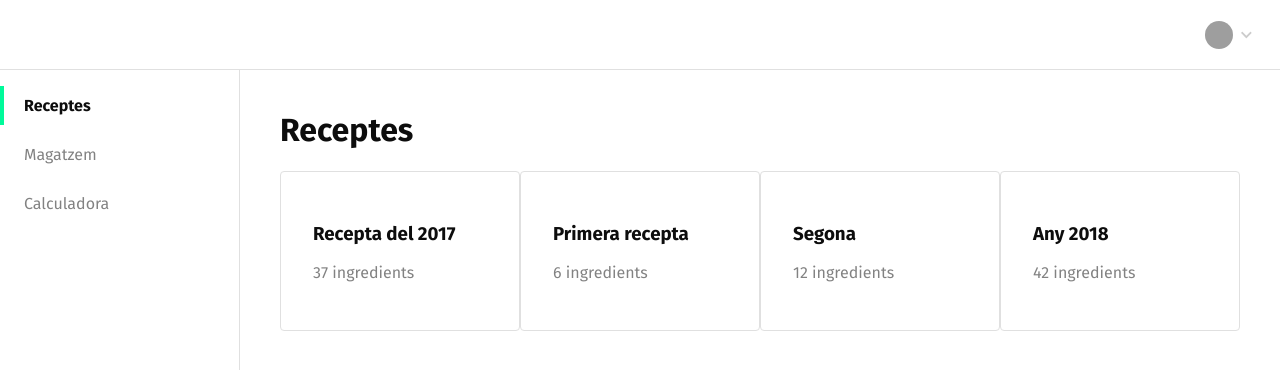
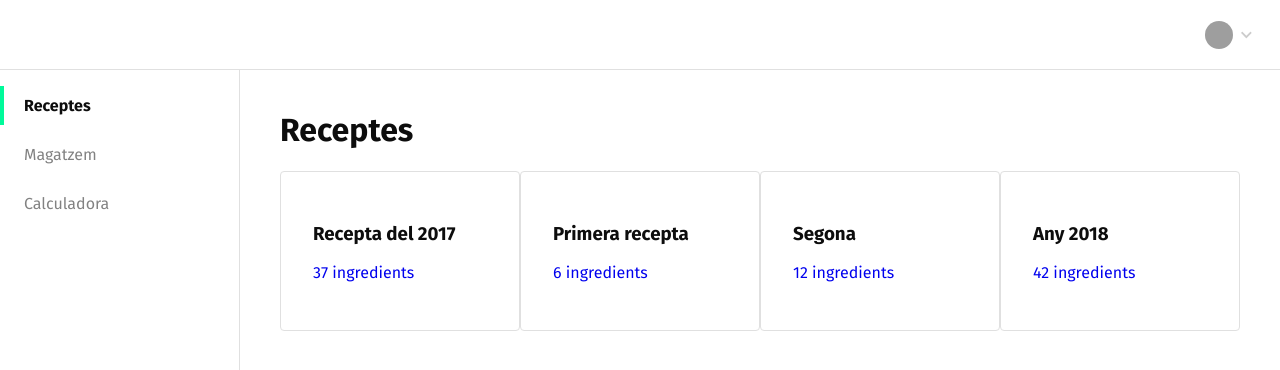
Before and after one commit to sauloperez/ratafiapp, a React (Create React App) app: page /recipies in a window 1280 px wide. Shown: the top 370 px of the page. Built offline with nearby package versions, Linux system fonts and the light colour scheme; grey boxes are pictures that could not be loaded.

Commit message:
Link card recipies to the their own page

```diff
--- a/src/App.jsx
+++ b/src/App.jsx
@@ -5,6 +5,7 @@ import Navbar from './Navbar';
 import Sidebar from './Sidebar';
 import Pane from './Pane';
 import Recipies from './Recipies';
+import Recipie from './Recipie';
 import Store from './Store';
 
 import './App.css';
@@ -57,6 +58,12 @@ class App extends React.Component {
               exact
               component={Store}
             />
+            <Route
+              key="2"
+              path="/recipies/:recipieId"
+              exact
+              component={Recipie}
+            />
           </Pane>
         </div>
       </Router>
--- a/src/Recipies.jsx
+++ b/src/Recipies.jsx
@@ -53,8 +53,10 @@ class Recipies extends React.Component {
         <CardList>
           {recipies.map(recipie => (
             <div className="Card" key={recipie.id}>
-              <h3>{recipie.name}</h3>
-              {recipie.numIngredients > 0 && <p>{recipie.numIngredients} ingredients</p>}
+              <Link to={`/recipies/${recipie.id}`}>
+                <h3>{recipie.name}</h3>
+                {recipie.numIngredients > 0 && <p>{recipie.numIngredients} ingredients</p>}
+              </Link>
             </div>
           ))}
         </CardList>
```
